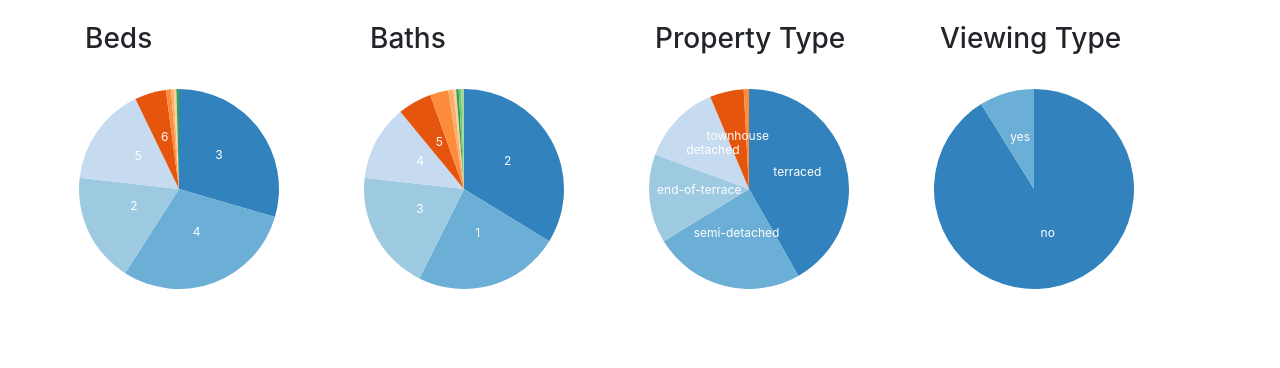
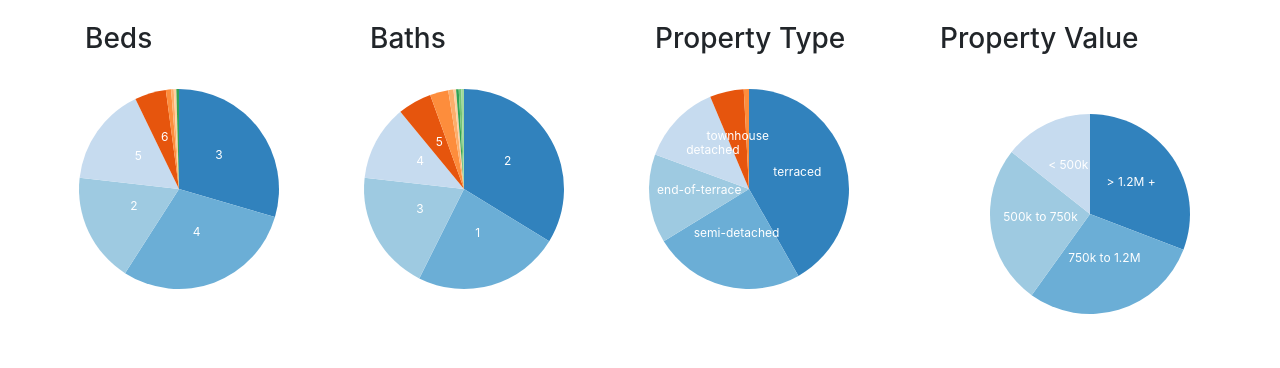
Before and after one commit to bglynch/property-dashboard, a plain HTML site: page index.html in a window 1280 px wide. Shown: the part 902-1270 px from the top of the page. Drawn offline with nearby package versions, Linux system fonts and the light colour scheme; grey boxes are pictures that could not be loaded; animation ran at ten frames a second; files whose address does not match are found by name.

Commit message:
viewing type pie chart replaced with Property Value

```diff
--- a/index.html
+++ b/index.html
@@ -85,8 +85,8 @@
                 <div id="property_type"></div>
             </div>
             <div class="col-3">
-                <h3>Viewing Type</h3>
-                <div id="open-viewing"></div>
+                <h3>Property Value</h3>
+                <div id="property_value"></div>
             </div>
 
         </div>
--- a/static/js/graph.js
+++ b/static/js/graph.js
@@ -29,7 +29,7 @@ function makeGraphs(error, propertyData){
     show_number_bathrooms(ndx);
     show_property_type(ndx);
 
-    show_selling_type(ndx);
+    show_property_value(ndx);
 
     show_number_filtered(ndx);
     show_price_to_floor_area(ndx);
@@ -227,11 +227,24 @@ function show_property_type(ndx){
         .group(group)
         .minAngleForLabel(.2);
 }
-function show_selling_type(ndx){
-    var dim = ndx.dimension(dc.pluck('open_viewing'));
+function show_property_value(ndx){
+    var dim = ndx.dimension(function(d){
+        if (d['price'] < 500000){
+            return "< 500k";
+        }
+        else if (d['price'] < 750000){
+            return "500k to 750k";
+        }
+        else if (d['price'] < 1200000){
+            return "750k to 1.2M";
+        }
+        else{
+            return '> 1.2M +';
+        }
+    });
     var group = dim.group();
 
-    dc.pieChart("#open-viewing")
+    dc.pieChart("#property_value")
         .height(300)
         .radius(100)
         .transitionDuration(1000)
@@ -239,6 +252,18 @@ function show_selling_type(ndx){
         .group(group)
         .minAngleForLabel(.2);
 }
+// function show_selling_type(ndx){
+//     var dim = ndx.dimension(dc.pluck('open_viewing'));
+//     var group = dim.group();
+
+//     dc.pieChart("#open-viewing")
+//         .height(300)
+//         .radius(100)
+//         .transitionDuration(1000)
+//         .dimension(dim)
+//         .group(group)
+//         .minAngleForLabel(.2);
+// }
 
 
 //-- NUMBER CHART - HOW MANY FILTER
```
